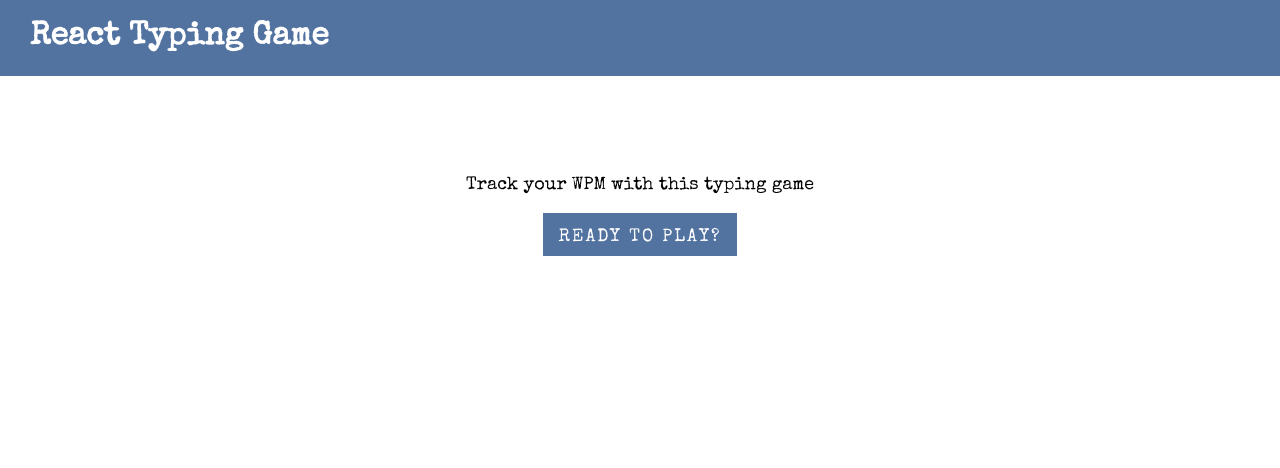
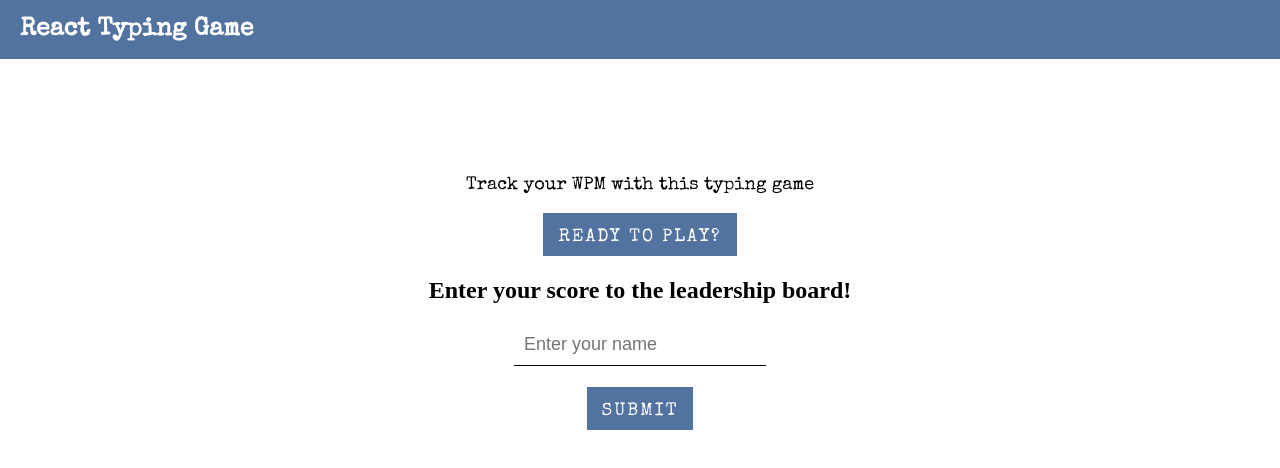
Before and after one commit to caathylee/typing-game-react, a React app: page / in a window 1280 px wide. Shown: the top 468 px of the page. Built offline with nearby package versions, Linux system fonts and the light colour scheme.

Commit message:
Created ScoreboardForm component

```diff
--- /dev/null
+++ b/src/components/ScoreboardForm.js
@@ -0,0 +1,16 @@
+import React from 'react';
+
+class Scoreboard extends React.Component {
+	render() {
+		return (
+			<form className="scoreboard-form">
+				<h2>Enter your score to the leadership board!</h2>
+				<input type="text" name="username" placeholder="Enter your name"/>
+				<br />
+				<input type="submit" value="Submit" />
+			</form>
+		)
+	}
+}
+
+export default Scoreboard;
--- a/src/components/SplashPage.js
+++ b/src/components/SplashPage.js
@@ -1,5 +1,6 @@
 import React from 'react';
 import TextExcerpt from './TextExcerpt';
+import ScoreboardForm from './ScoreboardForm';
 
 class SplashPage extends React.Component {
 	constructor(props) {
@@ -45,7 +46,7 @@ class SplashPage extends React.Component {
 			<div id="splash-page">
 				{this.state.disclaimerIsHidden ? "" : <p className="disclaimer">Track your WPM with this typing game</p>}
 				{!this.state.btnIsHidden ? <button id="btn-countdown" className="btn" onClick={this.startTimer}>Ready to play?</button> : null}
-
+                <ScoreboardForm />
 			</div>
 		)
 	}
--- a/src/styles/partials/_general.scss
+++ b/src/styles/partials/_general.scss
@@ -14,7 +14,7 @@ ul {
     transition: all 0.3s ease-out;
 }
 
-.btn {
+.btn, button, input[type=submit] {
 	@extend .transition;
 	background: $blue;
 	color: #fff;
@@ -60,3 +60,18 @@ ul {
 		font-family: $typewriterFont;
 	}
 }
+
+.scoreboard-form {
+
+	input[type=text] {
+		&:focus {
+			outline: none;
+		}
+	    margin-bottom: 20px;
+	    font-size: 18px;
+		border: none;
+		border-bottom: 1px solid #000;
+		padding: 10px;
+
+	}
+}
--- a/src/styles/partials/_header.scss
+++ b/src/styles/partials/_header.scss
@@ -9,7 +9,8 @@ header {
 		font-family: $typewriterFont;
 		color: #fff;
 		float: left;
-		padding-left: 30px;
+		padding-left: 20px;
+		font-size: 25px;
 
 	}
 	ul {
```
Also changed, not shown: package.json (+9 -2 lines), 1 other file (tests, documents, lock files or other folders).
